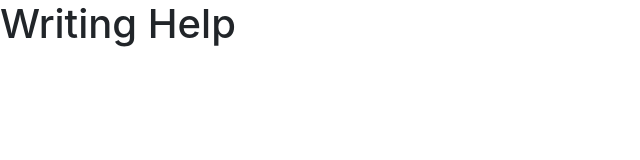
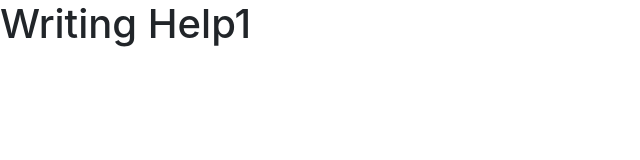
Before and after one commit to dvesharaga/WritingHelp, a plain HTML site: page index.html in a window 1280 px wide. Shown: the full height of the page, 0-640 px from the left. Drawn offline with nearby package versions, Linux system fonts and the light colour scheme.

Commit message:
Update index.html

```diff
--- a/index.html
+++ b/index.html
@@ -11,7 +11,7 @@
     <title>Writing Help</title>
   </head>
   <body>
-    <h1>Writing Help</h1>
+    <h1>Writing Help1</h1>
 
     <!-- Optional JavaScript -->
     <!-- jQuery first, then Popper.js, then Bootstrap JS -->
```
